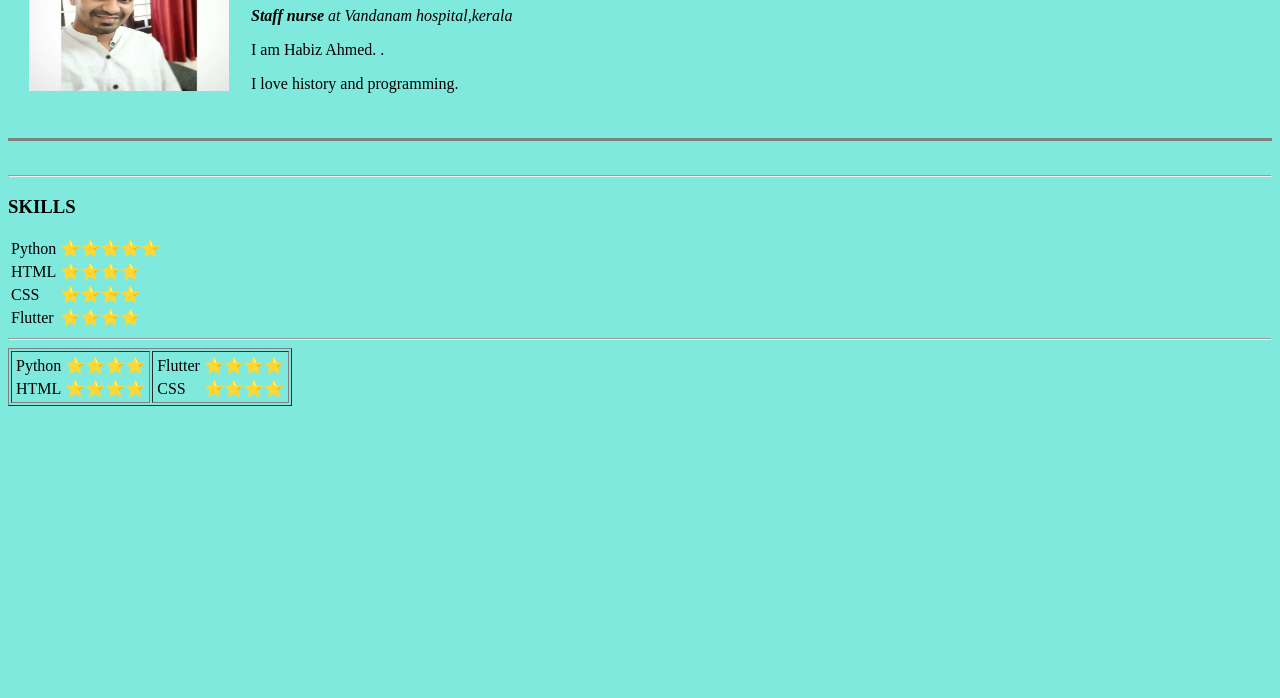
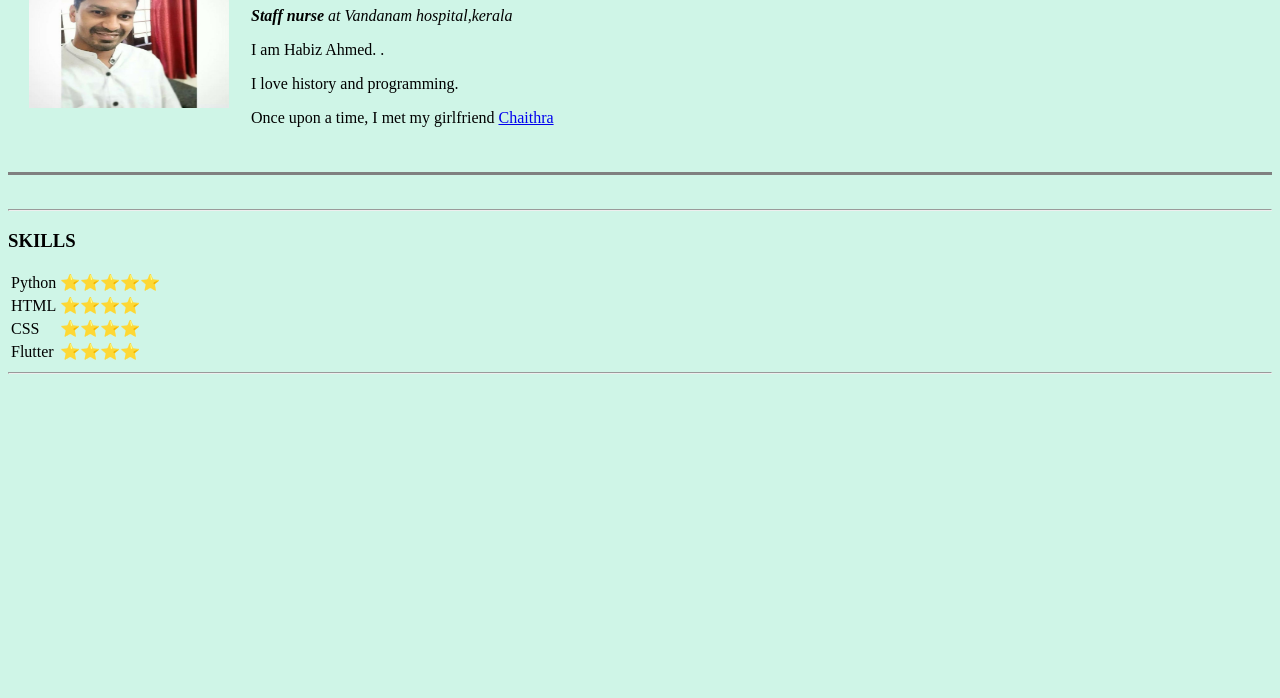
Before and after one commit to AKS-ananthan/CV, a plain HTML site: page index.html in a window 1280 px wide. Shown: the part 102-800 px from the top of the page. Drawn offline with Linux system fonts and the light colour scheme.

Commit message:
havi cv edited 1st time

```diff
--- a/index.html
+++ b/index.html
@@ -6,7 +6,7 @@
     <title>Habiz's home page</title>
 
     <style>
-        body{ background-color: #7FE9DE;   }
+        body{ background-color:#CFF5E7;   }
 
 
 
@@ -31,7 +31,10 @@
                 <p>I am Habiz Ahmed. .</p>
                 <p>
                 I love history and programming.
+
+
                 </p>
+                <p>Once upon a time, I met my girlfriend  <a href="file:///C:/Users/ananthan/Desktop/webpage/chaithra.html">Chaithra</a></p>
 
             </td>
         </tr>
@@ -76,25 +79,7 @@
 <hr>
 
 
-    <table border="1">
-        <tr>
-            <td>
-            <table>
-                <tr> <td>Python</td> <td>⭐⭐⭐⭐</td> </tr>
-                <tr> <td> HTML</td> <td>⭐⭐⭐⭐</td> </tr>
-            </table>
-            </td>
-            <td>
-                <table>
-                    <tr> <td>Flutter</td> <td>⭐⭐⭐⭐</td> </tr>
-                    <tr> <td> CSS</td> <td>⭐⭐⭐⭐</td> </tr>
-                </table>
 
-            </td>
-
-        </tr>
-
-    </table>
 
 
 
```
